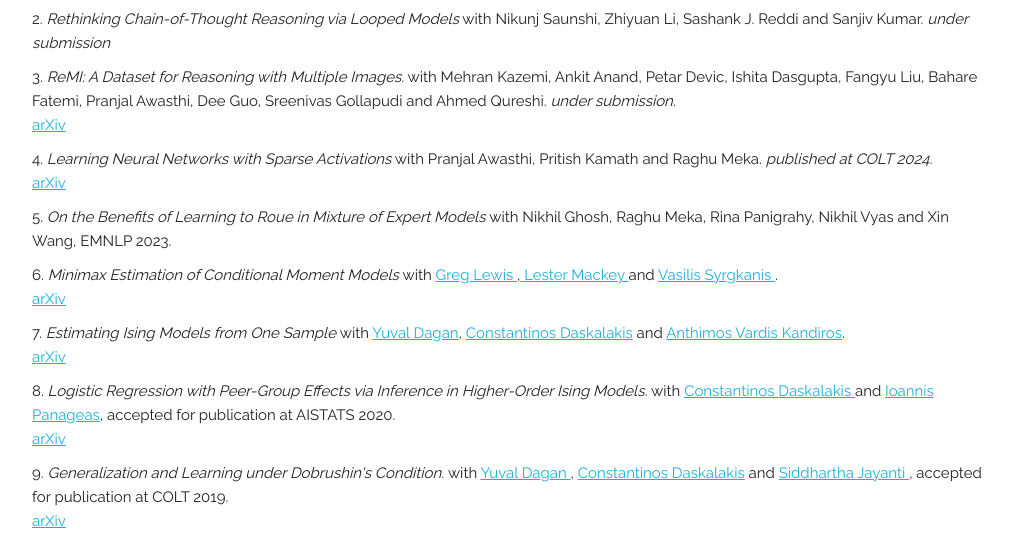
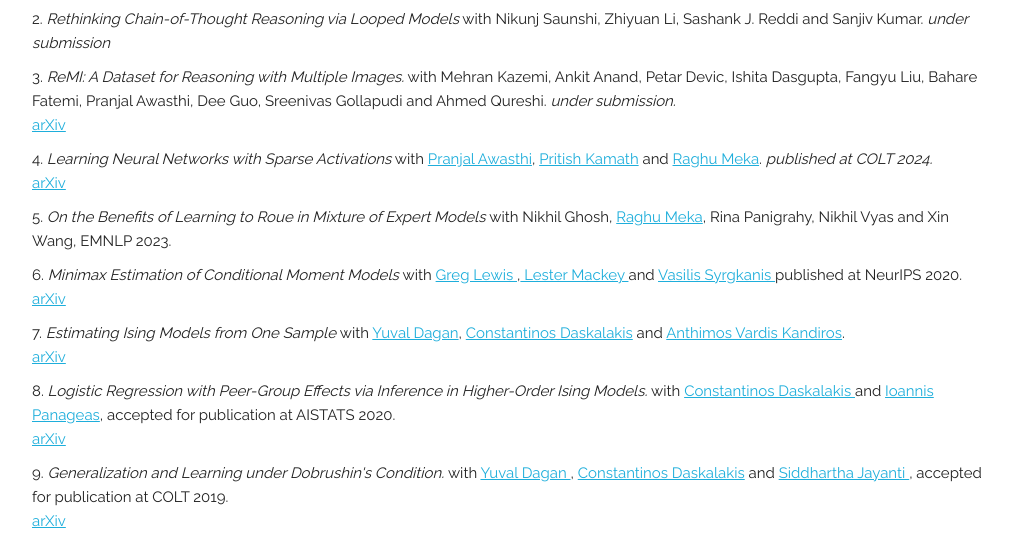
Before and after one commit to nishanthdikkala/nishanthdikkala.github.io, a plain HTML site: page index.html in a window 1280 px wide. Shown: the part 516-1056 px from the top of the page, without its empty margins (128-1144 px from the left). Drawn offline with Linux system fonts and the light colour scheme.

Commit message:
Updated author website links.

```diff
--- a/index.html
+++ b/index.html
@@ -55,10 +55,10 @@ In Summer 2018, I was an intern at Microsoft Research New England. I worked on E
 <li><i> Rethinking Chain-of-Thought Reasoning via Looped Models</i> with Nikunj Saunshi, Zhiyuan Li, Sashank J. Reddi and Sanjiv Kumar. <i> under submission </i><br></li>
 <li><i> ReMI: A Dataset for Reasoning with Multiple Images.</i> with Mehran Kazemi, Ankit Anand, Petar Devic, Ishita Dasgupta, Fangyu Liu, Bahare Fatemi, Pranjal Awasthi, Dee Guo, Sreenivas Gollapudi and Ahmed Qureshi. <i> under submission. </i><br>
 <a href="https://arxiv.org/abs/2406.09175">arXiv</a><br></li>
-<li><i> Learning Neural Networks with Sparse Activations</i> with Pranjal Awasthi, Pritish Kamath and Raghu Meka. <i> published at COLT 2024. </i><br>
+<li><i> Learning Neural Networks with Sparse Activations</i> with <a href="https://scholar.google.com/citations?hl=en&user=MDfW21AAAAAJ&view_op=list_works">Pranjal Awasthi</a>, <a href="https://pritishkamath.github.io/">Pritish Kamath</a> and <a href="https://raghumeka.github.io/">Raghu Meka</a>. <i> published at COLT 2024. </i><br>
 <a href="https://arxiv.org/abs/2406.17989">arXiv</a><br></li>
-<li><i> On the Benefits of Learning to Roue in Mixture of Expert Models </i> with Nikhil Ghosh, Raghu Meka, Rina Panigrahy, Nikhil Vyas and Xin Wang, EMNLP 2023.<br></li>
-<li> <i> Minimax Estimation of Conditional Moment Models </i> with <a href="https://gregmlewis.com/"> Greg Lewis </a>,<a href="https://web.stanford.edu/~lmackey/"> Lester Mackey </a> and <a href="http://vsyrgkanis.com/"> Vasilis Syrgkanis </a>.<br>
+<li><i> On the Benefits of Learning to Roue in Mixture of Expert Models </i> with Nikhil Ghosh, <a href="https://raghumeka.github.io/">Raghu Meka</a>, Rina Panigrahy, Nikhil Vyas and Xin Wang, EMNLP 2023.<br></li>
+<li> <i> Minimax Estimation of Conditional Moment Models </i> with <a href="https://gregmlewis.com/"> Greg Lewis </a>,<a href="https://web.stanford.edu/~lmackey/"> Lester Mackey </a> and <a href="http://vsyrgkanis.com/"> Vasilis Syrgkanis </a> published at NeurIPS 2020.<br>
 <a href="https://arxiv.org/abs/2006.07201">arXiv</a><br></li>
 <li> <i> Estimating Ising Models from One Sample </i> with <a href="https://yuvaldagan.wordpress.com/">Yuval Dagan</a>, <a href="http://people.csail.mit.edu/costis/">Constantinos Daskalakis</a> and <a href="https://dblp.uni-trier.de/pers/k/Kandiros:Vardis.html"> Anthimos Vardis Kandiros</a>.<br>
 <a href="https://arxiv.org/abs/2004.09370">arXiv</a><br></li>
```
